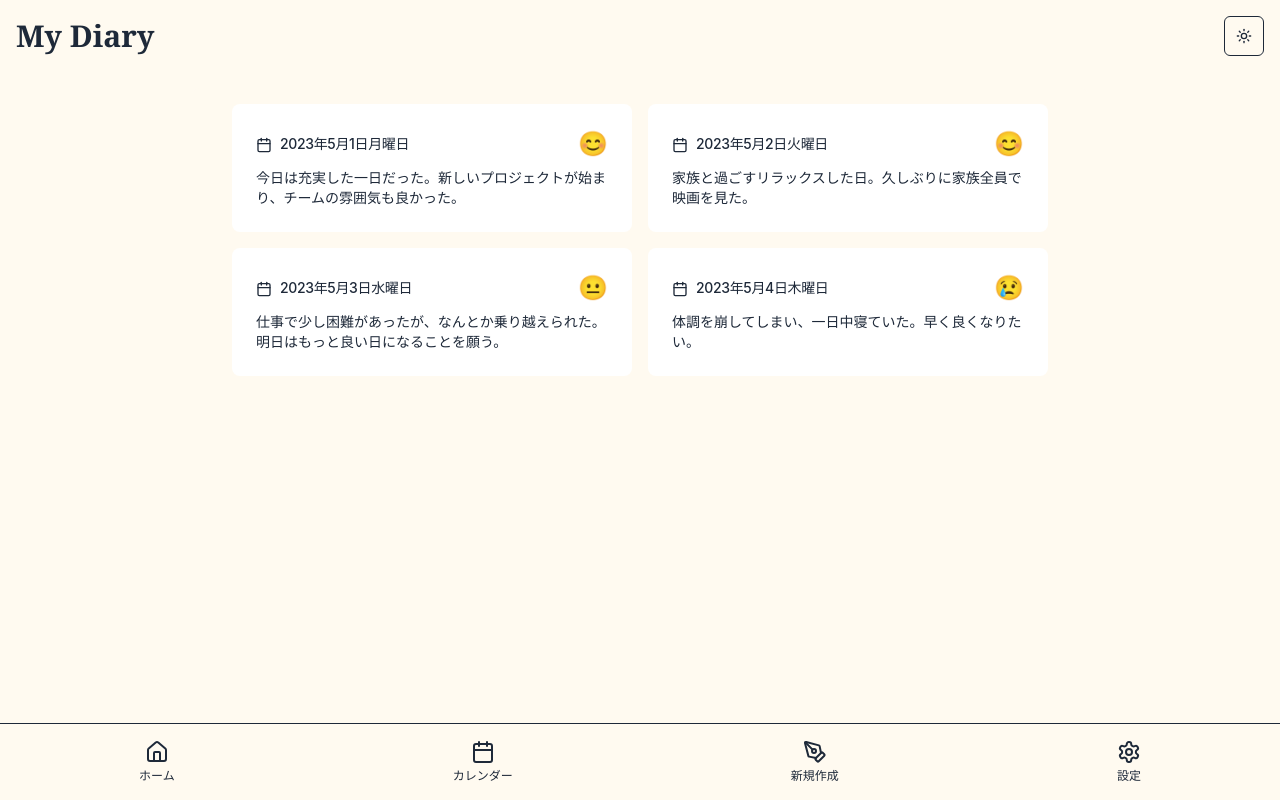
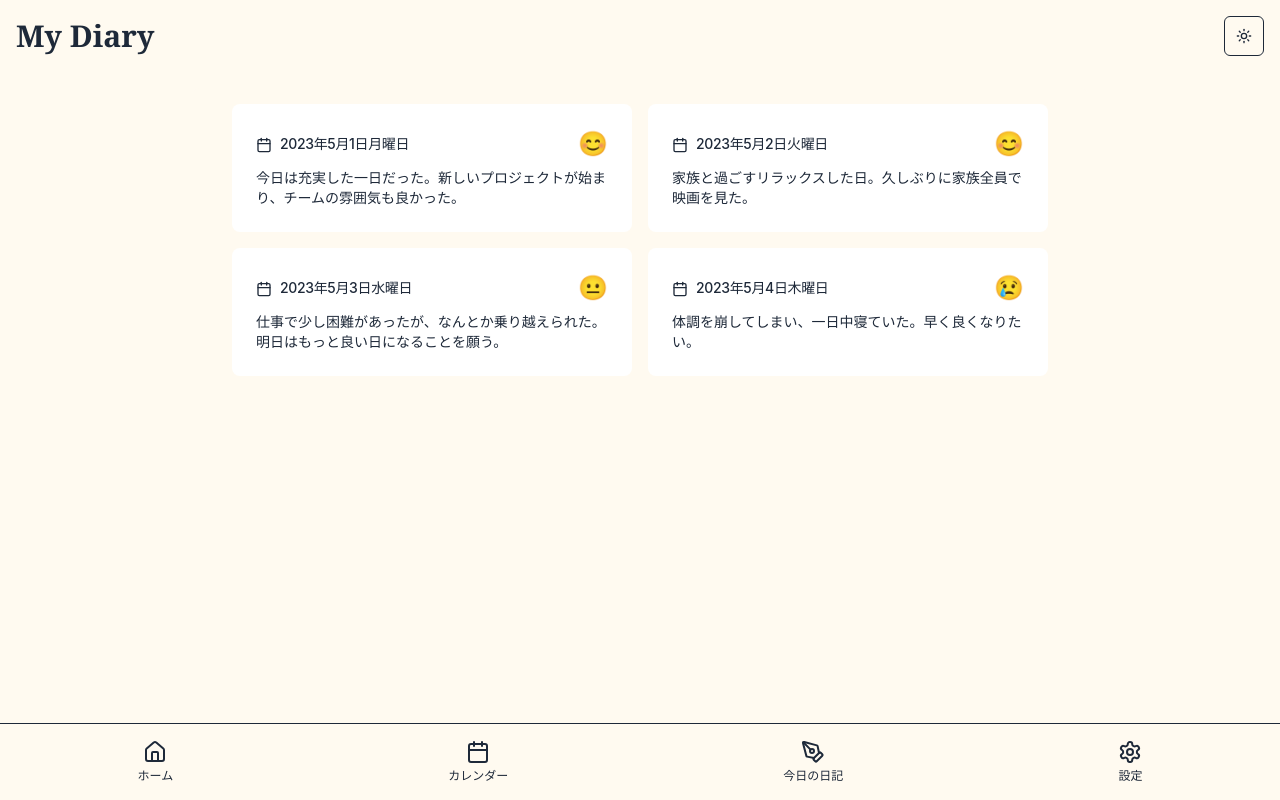
Before and after one commit to Uki884/chat-diary, a Next.js app: page / in a window 1280 px wide. Built offline with nearby package versions, Linux system fonts and the light colour scheme.

Commit message:
微調整

```diff
--- a/src/components/FooterNav.tsx
+++ b/src/components/FooterNav.tsx
@@ -15,7 +15,7 @@ export const FooterNav = () => {
         </Link>
         <Link href="/today" className="flex flex-col items-center p-2">
           <PenTool size={24} />
-          <span className="text-xs mt-1">新規作成</span>
+          <span className="text-xs mt-1">今日の日記</span>
         </Link>
         <Link href="/settings" className="flex flex-col items-center p-2">
           <Settings size={24} />
```
